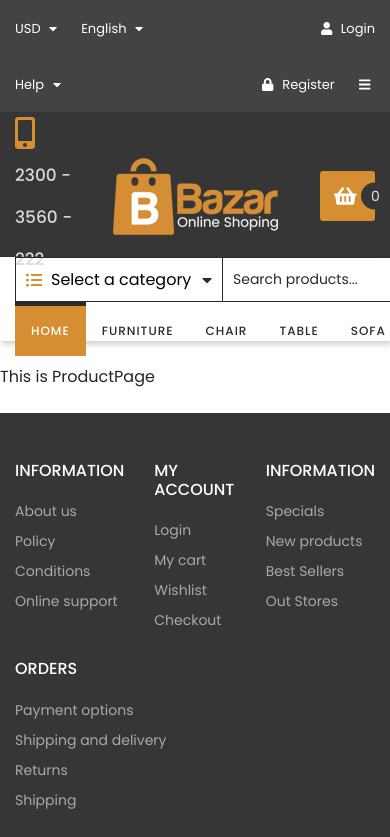
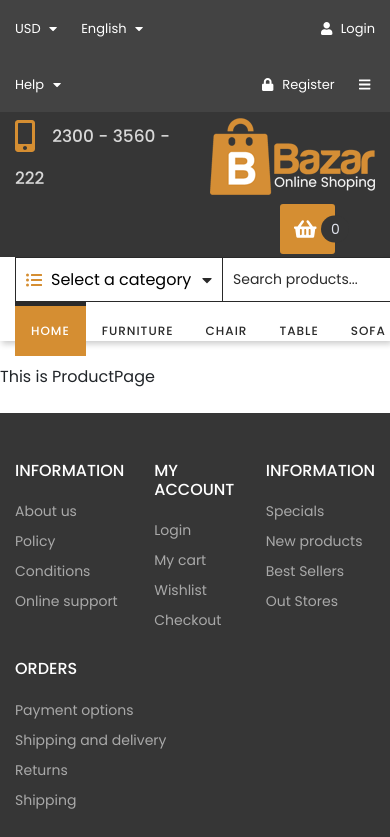
Before and after one commit to matwjablonski/kodilla-wdp-2204-03, a React (Create React App) app: page /product/1 in a window 390 px wide. Shown: the top 837 px of the page. Built offline with nearby package versions, Linux system fonts and the light colour scheme; grey boxes are pictures that could not be loaded.

Commit message:
Repair for mobile views

```diff
--- a/src/components/layout/CompanyClaim/CompanyClaim.module.scss
+++ b/src/components/layout/CompanyClaim/CompanyClaim.module.scss
@@ -26,6 +26,8 @@
   }
 
   .cart {
+    margin-right: 40px;
+
     .cartBox {
       display: inline-block;
       position: relative;
@@ -66,6 +68,10 @@
         margin-left: 10px;
       }
 
+      .cartCounterText{
+        margin-left: 10px;
+      }
+
       &:hover {
         .cartIcon {
           background-color: lighten($primary, 10%);
```
